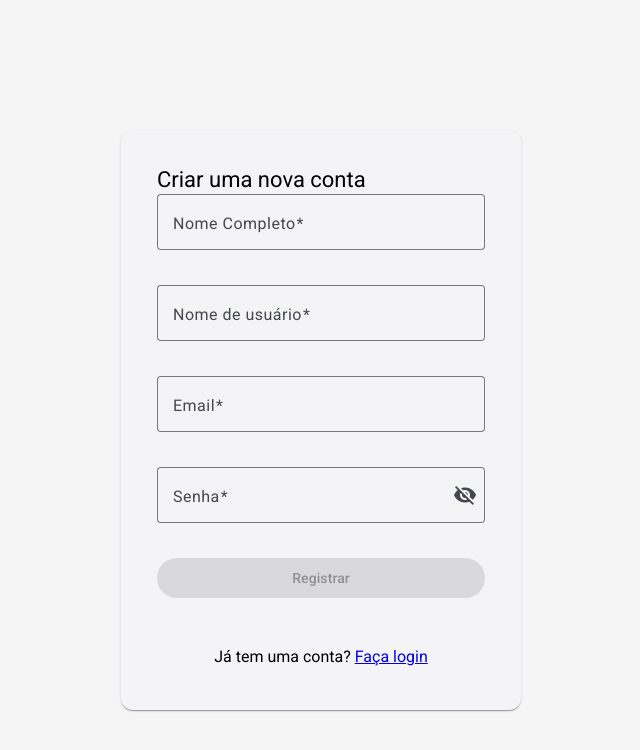
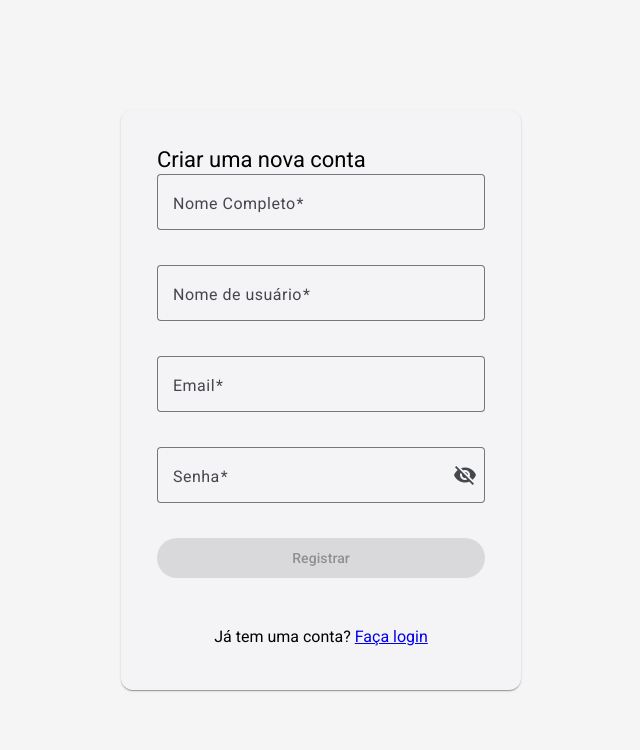
Before and after one commit to galvessantos/projeto-blog-aceleramaker-frontend1, an Angular app: page /register in a window 1280 px wide. Shown: the top 750 px of the page, without its empty margins (319-959 px from the left). Built offline with nearby package versions, Linux system fonts and the light colour scheme.

Commit message:
feat(auth): implement login and registration components

```diff
--- a/src/app/features/auth/components/login/login.component.ts
+++ b/src/app/features/auth/components/login/login.component.ts
@@ -1,15 +1,16 @@
 import { Component } from '@angular/core';
 import { CommonModule } from '@angular/common';
 import { ReactiveFormsModule, FormBuilder, FormGroup, Validators } from '@angular/forms';
-import { Router, RouterModule } from '@angular/router';
-import { AuthService } from '../../../../core/services/auth.service';
+import { RouterModule, Router } from '@angular/router';
 import { MatCardModule } from '@angular/material/card';
 import { MatFormFieldModule } from '@angular/material/form-field';
 import { MatInputModule } from '@angular/material/input';
 import { MatButtonModule } from '@angular/material/button';
 import { MatIconModule } from '@angular/material/icon';
 import { MatProgressSpinnerModule } from '@angular/material/progress-spinner';
-import { MatSnackBar, MatSnackBarModule } from '@angular/material/snack-bar';
+import { MatSnackBarModule, MatSnackBar } from '@angular/material/snack-bar';
+import { AuthService } from '../../../../core/services/auth.service';
+
 @Component({
   selector: 'app-login',
   templateUrl: './login.component.html',
@@ -56,7 +57,7 @@ export class LoginComponent {
         },
         error: (error) => {
           this.loading = false;
-          this.snackBar.open(error.error.message || 'Erro ao fazer login. Verifique suas credenciais.', 'Fechar', {
+          this.snackBar.open(error.error?.message || 'Erro ao fazer login. Verifique suas credenciais.', 'Fechar', {
             duration: 5000
           });
         }
--- a/src/app/features/auth/components/register/register.component.scss
+++ b/src/app/features/auth/components/register/register.component.scss
@@ -2,9 +2,8 @@
   display: flex;
   justify-content: center;
   align-items: center;
-    min-height: 100vh;
+  height: 100vh;
   background-color: #f5f5f5;
-    padding: 20px 0;
 
   mat-card {
     width: 100%;
--- a/src/app/features/auth/components/register/register.component.ts
+++ b/src/app/features/auth/components/register/register.component.ts
@@ -1,15 +1,15 @@
 import { Component } from '@angular/core';
 import { CommonModule } from '@angular/common';
 import { ReactiveFormsModule, FormBuilder, FormGroup, Validators } from '@angular/forms';
-import { Router, RouterModule } from '@angular/router';
-import { AuthService } from '../../../../core/services/auth.service';
+import { RouterModule, Router } from '@angular/router';
 import { MatCardModule } from '@angular/material/card';
 import { MatFormFieldModule } from '@angular/material/form-field';
 import { MatInputModule } from '@angular/material/input';
 import { MatButtonModule } from '@angular/material/button';
 import { MatIconModule } from '@angular/material/icon';
 import { MatProgressSpinnerModule } from '@angular/material/progress-spinner';
-import { MatSnackBar, MatSnackBarModule } from '@angular/material/snack-bar';
+import { MatSnackBarModule, MatSnackBar } from '@angular/material/snack-bar';
+import { AuthService } from '../../../../core/services/auth.service';
 
 @Component({
   selector: 'app-register',
@@ -62,7 +62,7 @@ export class RegisterComponent {
         },
         error: (error) => {
           this.loading = false;
-          this.snackBar.open(error.error.message || 'Erro ao realizar o registro. Tente novamente.', 'Fechar', {
+          this.snackBar.open(error.error?.message || 'Erro ao realizar o registro. Tente novamente.', 'Fechar', {
             duration: 5000
           });
         }
```
Also changed, not shown: src/app/features/auth/components/login/login.component.html (indentation only), src/app/features/auth/components/login/login.component.scss (indentation only), src/app/features/auth/components/register/register.component.html (indentation only). Lines whose indentation alone changed are shown as unchanged.
